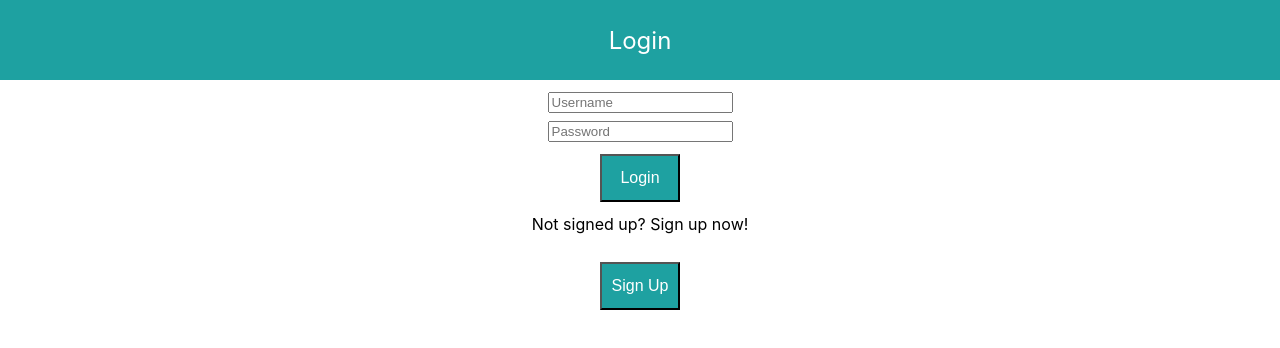
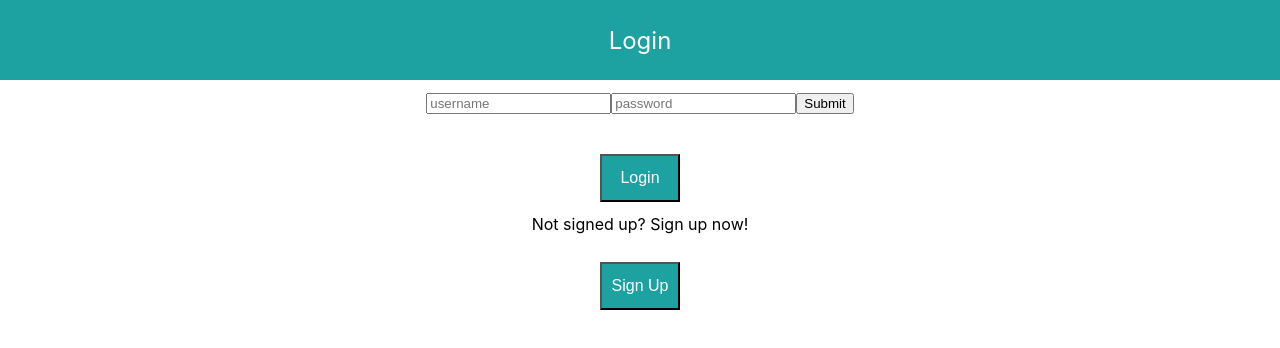
Before and after one commit to casio987/login-skeleton, a React (Create React App) app: page /#/ in a window 1280 px wide. Shown: the top 348 px of the page. Built offline with nearby package versions, Linux system fonts and the light colour scheme.

Commit message:
feat: implement username and password component skeleton

```diff
--- /dev/null
+++ b/src/components/usernamePasswordForm/UsernamePasswordForm.tsx
@@ -0,0 +1,38 @@
+import React, { FC } from "react";
+
+type FormProps = {
+  // TODO: have additional css props for input?
+  usernameValue: string;
+  passwordValue: string;
+  handleUsernameChange: (username: string) => void;
+  handlePasswordChange: (password: string) => void;
+}
+
+const UsernamePasswordForm: FC<FormProps> = ({
+  usernameValue,
+  passwordValue,
+  handleUsernameChange,
+  handlePasswordChange,
+}) => {
+
+  return (
+    <form>
+        <input
+          type="text"
+          placeholder="username"
+          value={usernameValue}
+          onChange={(e) => handleUsernameChange(e.target.value)}
+        />
+        <input
+          type="text"
+          placeholder="password"
+          value={passwordValue}
+          onChange={(e) => handlePasswordChange(e.target.value)}
+        />
+        <input type="submit"/>
+    </form>
+  );
+};
+
+
+export default UsernamePasswordForm;
--- a/src/pages/LandingPage/LandingPage.tsx
+++ b/src/pages/LandingPage/LandingPage.tsx
@@ -1,18 +1,39 @@
-import React from "react";
+import React, { useCallback, useState } from "react";
 import { Button } from "../../components/button/Button";
+import UsernamePasswordForm from "../../components/usernamePasswordForm/UsernamePasswordForm";
 import { palette } from "../../components/Palette";
 import { Banner, InputSection, LoginContainer } from "./style";
 
 const LandingPage = () => {
+  const [username, setUsername] = useState("");
+  const [password, setPassword] = useState("");
+
+  const updateUsername = useCallback((username) => {
+    setUsername(username);
+  }, [setUsername]);
+
+  const updatePassword = useCallback((password) => {
+    setPassword(password);
+  }, [setPassword]);
+
+  // TODO: will need to handle onsubmit
+  // const handleSubmit = (e: Event) => {
+  //   e.preventDefault();
+  //   // console.log(`the username is ${username} and the password is ${password}`);
+  // }
+
   return (
     <LoginContainer>
       <Banner>
         Login
       </Banner>
       <InputSection>
-      {/* TODO: extract input to be another component with placeholder, length, height, font-size props? */}
-        <input placeholder="Username"></input>
-        <input placeholder="Password"></input>
+        <UsernamePasswordForm
+          usernameValue={username}
+          passwordValue={password}
+          handleUsernameChange={updateUsername}
+          handlePasswordChange={updatePassword}
+        />
       </InputSection>
       <Button
         backgroundColor={palette.lightTeal}
```
